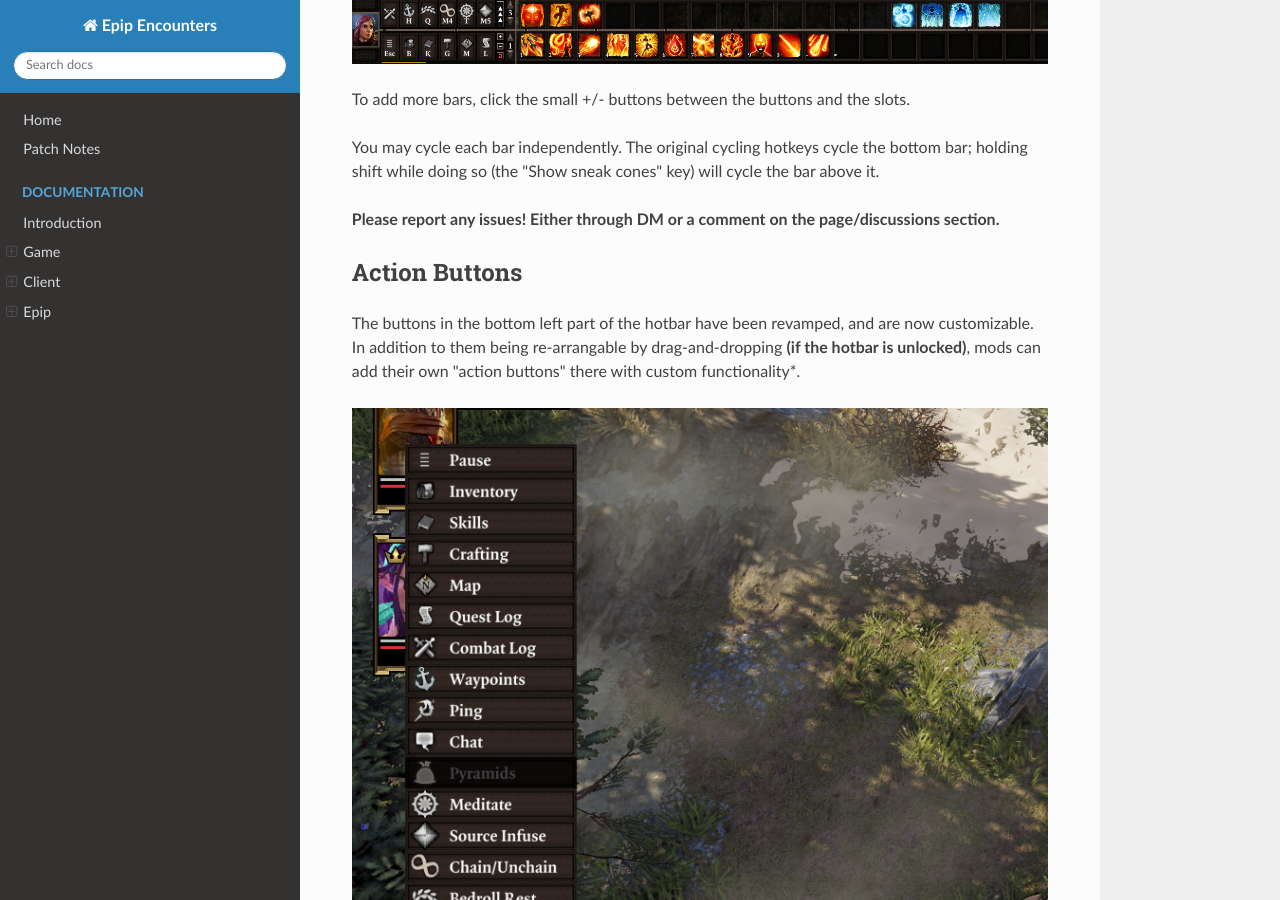
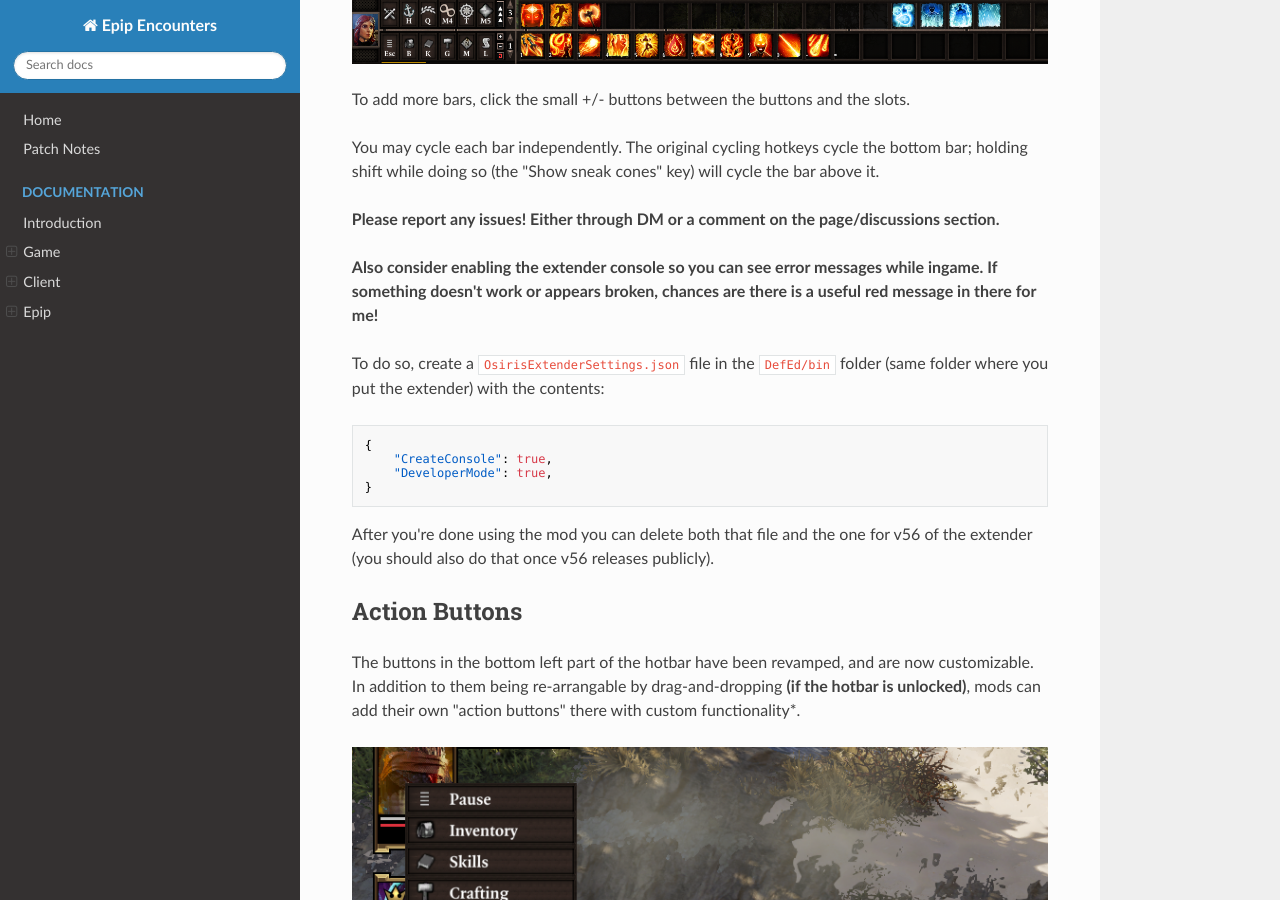
Before and after one commit to PinewoodPip/epip, an MkDocs documentation site: the page built from docs/hotbar-standalone.md, in a window 1280 px wide and 900 px high, scrolled down 698 px. Built offline with MkDocs 1.6.1, drawn with Linux system fonts in a browser that asks for light colours; nearby versions of some CDN libraries; some of the changed text lies outside the part shown.

Commit message:
Add notes on enabling console

````diff
--- a/docs/hotbar-standalone.md
+++ b/docs/hotbar-standalone.md
@@ -21,6 +21,19 @@ You may cycle each bar independently. The original cycling hotkeys cycle the bot
 
 **Please report any issues! Either through DM or a comment on the page/discussions section.**
 
+**Also consider enabling the extender console so you can see error messages while ingame. If something doesn't work or appears broken, chances are there is a useful red message in there for me!**
+
+To do so, create a `OsirisExtenderSettings.json` file in the `DefEd/bin` folder (same folder where you put the extender) with the contents:
+
+```json
+{
+	"CreateConsole": true,
+	"DeveloperMode": true,
+}
+```
+
+After you're done using the mod you can delete both that file and the one for v56 of the extender (you should also do that once v56 releases publicly).
+
 ## Action Buttons
 
 The buttons in the bottom left part of the hotbar have been revamped, and are now customizable. In addition to them being re-arrangable by drag-and-dropping **(if the hotbar is unlocked)**, mods can add their own "action buttons" there with custom functionality*.
@@ -42,7 +55,7 @@ Several new "actions" are implemented:
 - **Ping**: shortcut to the ping function.
 - **Chat/Combat Log**: toggle the respective UIs. The original char button has been yeeted.
 
-Additionally, as a compatibility consideration for older mods, you can drag any skill or item from the hotbar to these buttons to bind them there. This is useful for mods that implement menus through skills or usable items (ex. LL's older mods).
+Additionally, as a compatibility consideration for older mods, you can drag any skill or item from the hotbar to these buttons to bind them there. This is useful for mods that implement menus through skills or usable items (ex. LL's older mods). **You can only do this from the hotbar slots at the moment! So drag an item to the hotbar, THEN drag it to these buttons.**
 
 *Documentation pending completion; if someone wants to start making custom buttons with these already let me know; the API won't change.
 
````
